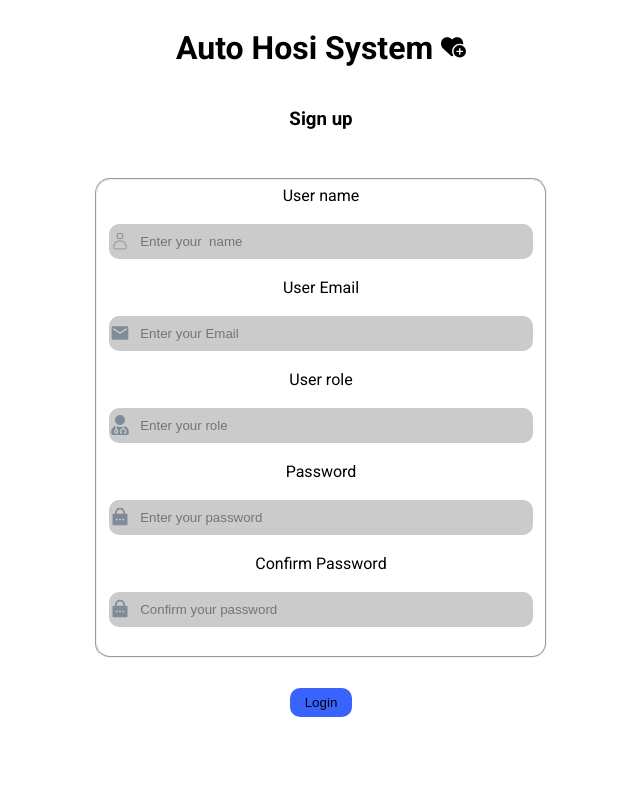
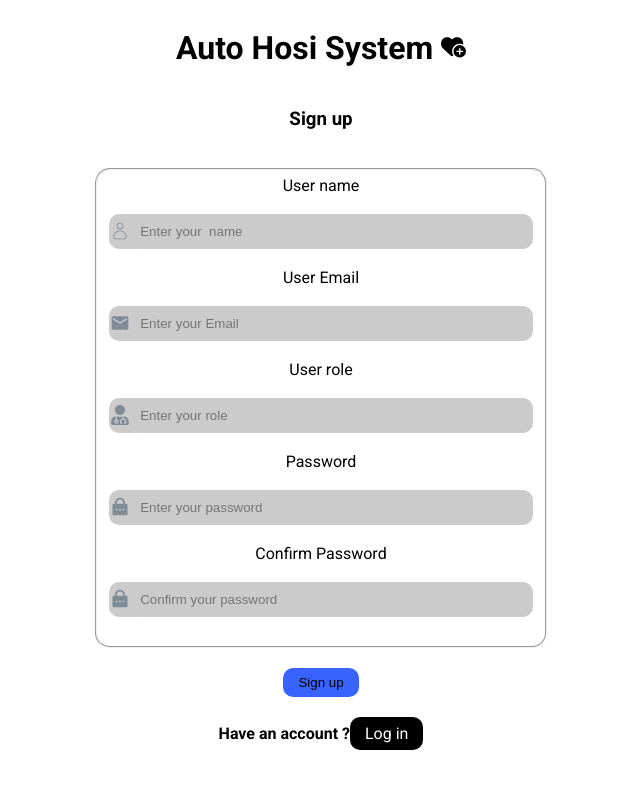
Before and after one commit to ayalasher/auto-hosi, a React (Vite) app in the folder frontend/: page /Signup in a window 1280 px wide. Shown: the top 788 px of the page, without its empty margins (319-959 px from the left). Built offline with nearby package versions, Linux system fonts and the light colour scheme.

Commit message:
resuming project with minimal changes to the login and sign up screens

```diff
--- a/frontend/src/App.jsx
+++ b/frontend/src/App.jsx
@@ -13,7 +13,7 @@ function App() {
     <div>
       <Routes>
         <Route exact path="" element={<Welcome />} />
-        <Route path="/login" element={<Login />} />
+        <Route path="/Login" element={<Login />} />
         <Route path="/Signup" element={<Signuo />} />
         <Route path="*" element={<ErrorScreen />} />
       </Routes>
--- a/frontend/src/components/Signuo.jsx
+++ b/frontend/src/components/Signuo.jsx
@@ -4,6 +4,7 @@ import { CiUser } from "react-icons/ci";
 import { RiLockPasswordFill } from "react-icons/ri";
 import { FaUserMd } from "react-icons/fa";
 import { MdEmail } from "react-icons/md";
+import { Link } from "react-router-dom";
 
 export default function Signuo() {
   return (
@@ -99,8 +100,15 @@ export default function Signuo() {
           <br />
         </fieldset>
         <button className={styles.loginsignupbutton} type="submit">
-          Login
+          Sign up
         </button>
+        <div className={styles.bottomsection}>
+          <b>Have an account ?</b>
+          {"   "}
+          <Link className={styles.loginsignupbutton2} to={"/Login"}>
+            Log in
+          </Link>
+        </div>
       </form>
     </div>
   );
--- a/frontend/src/components/login.jsx
+++ b/frontend/src/components/login.jsx
@@ -3,6 +3,7 @@ import { FaHeartCirclePlus } from "react-icons/fa6";
 import { CiUser } from "react-icons/ci";
 import { RiLockPasswordFill } from "react-icons/ri";
 import { FaUserMd } from "react-icons/fa";
+import { Link } from "react-router-dom";
 
 export default function Login() {
   return (
@@ -63,8 +64,15 @@ export default function Login() {
           <br />
         </fieldset>
         <button className={styles.loginsignupbutton} type="submit">
-          Login
+          Log in
         </button>
+        <div className={styles.bottomsection}>
+          <b>Have no account ?</b>
+          {"   "}
+          <Link className={styles.loginsignupbutton2} to={"/Signup"}>
+            Sign up
+          </Link>
+        </div>
       </form>
     </div>
   );
--- a/frontend/src/components/styles.module.css
+++ b/frontend/src/components/styles.module.css
@@ -33,9 +33,13 @@ body {
 
 .fieldset {
   width: 100%;
-  margin-top: 30px;
-  margin-bottom: 30px;
+  margin-top: 20px;
+  margin-bottom: 20px;
   border-radius: 15px;
+  /* padding-left: 10px;
+  padding-right: 10px; */
+  /* margin-right: 10px;
+  margin-left: 10px; */
 }
 
 .labels {
@@ -77,3 +81,27 @@ body {
   padding-top: 7px;
   padding-bottom: 7px;
 }
+
+.bottomsection {
+  display: flex;
+  flex-direction: row;
+  text-align: center;
+  justify-content: center;
+  align-items: center;
+  margin-top: 20px;
+}
+
+.loginsignupbutton2 {
+  display: flex;
+  align-items: center;
+  justify-content: center;
+  background-color: black;
+  text-decoration: none;
+  border: none;
+  border-radius: 10px;
+  padding-left: 15px;
+  padding-right: 15px;
+  padding-top: 7px;
+  padding-bottom: 7px;
+  color: white;
+}
```
